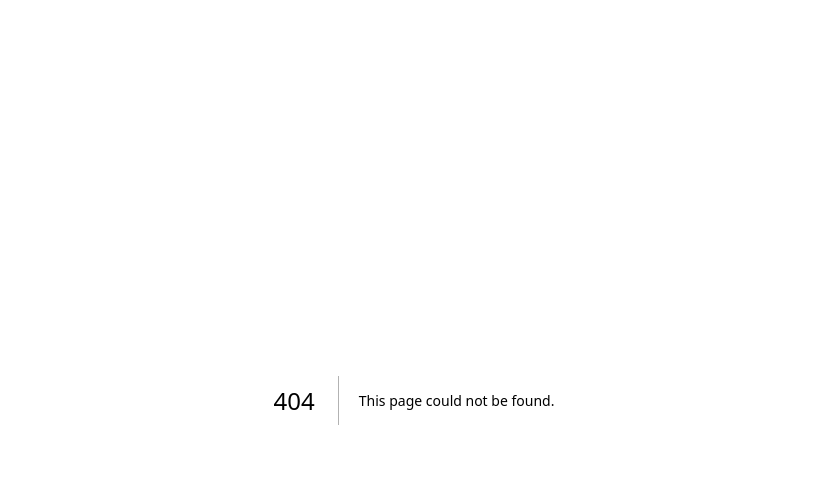
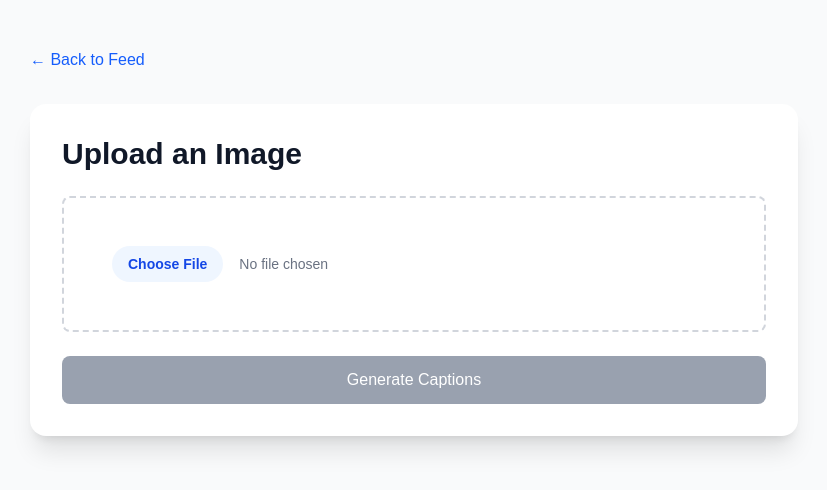
Before and after one commit to Daniel-Manjarrez/HumorProject, a Next.js app in the folder week1-assignment/: page /upload in a window 1280 px wide. Before the commit this address had no page. Shown: the top 490 px of the page, without its empty margins (226-1053 px from the left). Built offline with nearby package versions, Linux system fonts and the light colour scheme.

Commit message:
Added Using REST API Call Functionality

```diff
--- /dev/null
+++ b/week1-assignment/app/auth/auth-code-error/page.tsx
@@ -0,0 +1,18 @@
+export default function AuthErrorPage() {
+  return (
+    <div className="flex min-h-screen flex-col items-center justify-center bg-gray-50 px-4">
+      <div className="max-w-md w-full space-y-8 text-center">
+        <h1 className="text-3xl font-bold text-red-600">Authentication Error</h1>
+        <p className="text-gray-600">
+          There was an issue signing you in. This can happen if the link expired or was already used.
+        </p>
+        <a
+          href="/"
+          className="inline-block bg-blue-600 text-white px-6 py-3 rounded-md hover:bg-blue-700 transition-colors"
+        >
+          Try Again
+        </a>
+      </div>
+    </div>
+  )
+}
--- a/week1-assignment/app/page.tsx
+++ b/week1-assignment/app/page.tsx
@@ -2,6 +2,7 @@ import { createClient } from '@/utils/supabase/server';
 import LoginButton from '@/components/LoginButton';
 import SignOutButton from '@/components/SignOutButton';
 import CaptionRater from '@/components/CaptionRater';
+import Link from 'next/link';
 
 // Define the shape of our data
 type Caption = {
@@ -71,7 +72,15 @@ export default async function Home() {
               ID: {user.id}
             </p>
           </div>
-          <SignOutButton />
+          <div className="flex items-center gap-4">
+            <Link
+              href="/upload"
+              className="bg-blue-600 text-white px-4 py-2 rounded-md hover:bg-blue-700 transition-colors font-medium shadow-sm"
+            >
+              Upload Image
+            </Link>
+            <SignOutButton />
+          </div>
         </div>
 
         <div className="mt-8">
--- /dev/null
+++ b/week1-assignment/app/upload/actions.ts
@@ -0,0 +1,77 @@
+'use server'
+
+import { createClient } from '@/utils/supabase/server'
+
+const API_BASE = 'https://api.almostcrackd.ai'
+
+async function getAuthToken() {
+  const supabase = await createClient()
+  const { data: { session } } = await supabase.auth.getSession()
+
+  if (!session) {
+    throw new Error('Not authenticated')
+  }
+
+  return session.access_token
+}
+
+export async function getPresignedUrl(contentType: string) {
+  const token = await getAuthToken()
+
+  const response = await fetch(`${API_BASE}/pipeline/generate-presigned-url`, {
+    method: 'POST',
+    headers: {
+      'Authorization': `Bearer ${token}`,
+      'Content-Type': 'application/json',
+    },
+    body: JSON.stringify({ contentType }),
+  })
+
+  if (!response.ok) {
+    const errorText = await response.text()
+    throw new Error(`Failed to get presigned URL: ${response.status} ${errorText}`)
+  }
+
+  return await response.json() // { presignedUrl, cdnUrl }
+}
+
+export async function registerAndGenerateCaptions(cdnUrl: string) {
+  const token = await getAuthToken()
+
+  // Step 3: Register Image
+  const registerResponse = await fetch(`${API_BASE}/pipeline/upload-image-from-url`, {
+    method: 'POST',
+    headers: {
+      'Authorization': `Bearer ${token}`,
+      'Content-Type': 'application/json',
+    },
+    body: JSON.stringify({
+      imageUrl: cdnUrl,
+      isCommonUse: false
+    }),
+  })
+
+  if (!registerResponse.ok) {
+    const errorText = await registerResponse.text()
+    throw new Error(`Failed to register image: ${registerResponse.status} ${errorText}`)
+  }
+
+  const { imageId } = await registerResponse.json()
+
+  // Step 4: Generate Captions
+  const generateResponse = await fetch(`${API_BASE}/pipeline/generate-captions`, {
+    method: 'POST',
+    headers: {
+      'Authorization': `Bearer ${token}`,
+      'Content-Type': 'application/json',
+    },
+    body: JSON.stringify({ imageId }),
+  })
+
+  if (!generateResponse.ok) {
+    const errorText = await generateResponse.text()
+    throw new Error(`Failed to generate captions: ${generateResponse.status} ${errorText}`)
+  }
+
+  return await generateResponse.json() // Returns array of captions
+}
--- /dev/null
+++ b/week1-assignment/app/upload/page.tsx
@@ -0,0 +1,138 @@
+'use client'
+
+import { useState } from 'react'
+import { getPresignedUrl, registerAndGenerateCaptions } from './actions'
+import Link from 'next/link'
+
+export default function UploadPage() {
+  const [file, setFile] = useState<File | null>(null)
+  const [loading, setLoading] = useState(false)
+  const [status, setStatus] = useState('')
+  const [captions, setCaptions] = useState<any[]>([])
+  const [error, setError] = useState('')
+
+  const handleFileChange = (e: React.ChangeEvent<HTMLInputElement>) => {
+    if (e.target.files && e.target.files[0]) {
+      setFile(e.target.files[0])
+      setError('')
+      setCaptions([])
+      setStatus('')
+    }
+  }
+
+  const handleUpload = async () => {
+    if (!file) return
+
+    setLoading(true)
+    setError('')
+    setCaptions([])
+
+    try {
+      // Step 1: Get Presigned URL
+      setStatus('Getting upload URL...')
+      const { presignedUrl, cdnUrl } = await getPresignedUrl(file.type)
+
+      // Step 2: Upload to S3
+      setStatus('Uploading image...')
+      const uploadResponse = await fetch(presignedUrl, {
+        method: 'PUT',
+        headers: {
+          'Content-Type': file.type,
+        },
+        body: file,
+      })
+
+      if (!uploadResponse.ok) {
+        throw new Error('Failed to upload image to S3')
+      }
+
+      // Step 3 & 4: Register and Generate Captions
+      setStatus('Generating captions (this may take a moment)...')
+      const generatedCaptions = await registerAndGenerateCaptions(cdnUrl)
+
+      setCaptions(generatedCaptions)
+      setStatus('Done!')
+    } catch (err: any) {
+      console.error(err)
+      setError(err.message || 'Something went wrong')
+      setStatus('')
+    } finally {
+      setLoading(false)
+    }
+  }
+
+  return (
+    <div className="min-h-screen bg-gray-50 py-12 px-4 sm:px-6 lg:px-8">
+      <div className="max-w-3xl mx-auto">
+        <div className="mb-8">
+          <Link href="/" className="text-blue-600 hover:text-blue-800 flex items-center gap-2">
+            ← Back to Feed
+          </Link>
+        </div>
+
+        <div className="bg-white shadow-xl rounded-2xl p-8">
+          <h1 className="text-3xl font-bold text-gray-900 mb-6">Upload an Image</h1>
+
+          <div className="space-y-6">
+            <div className="border-2 border-dashed border-gray-300 rounded-lg p-12 text-center hover:border-blue-500 transition-colors">
+              <input
+                type="file"
+                accept="image/jpeg,image/png,image/webp,image/gif"
+                onChange={handleFileChange}
+                className="block w-full text-sm text-gray-500
+                  file:mr-4 file:py-2 file:px-4
+                  file:rounded-full file:border-0
+                  file:text-sm file:font-semibold
+                  file:bg-blue-50 file:text-blue-700
+                  hover:file:bg-blue-100
+                  cursor-pointer"
+              />
+              {file && (
+                <p className="mt-4 text-sm text-gray-600">
+                  Selected: {file.name} ({(file.size / 1024 / 1024).toFixed(2)} MB)
+                </p>
+              )}
+            </div>
+
+            <button
+              onClick={handleUpload}
+              disabled={!file || loading}
+              className={`w-full py-3 px-4 rounded-lg text-white font-medium transition-all
+                ${!file || loading
+                  ? 'bg-gray-400 cursor-not-allowed'
+                  : 'bg-blue-600 hover:bg-blue-700 shadow-md hover:shadow-lg'
+                }`}
+            >
+              {loading ? 'Processing...' : 'Generate Captions'}
+            </button>
+
+            {status && (
+              <div className="text-center text-blue-600 font-medium animate-pulse">
+                {status}
+              </div>
+            )}
+
+            {error && (
+              <div className="p-4 bg-red-50 text-red-700 rounded-lg border border-red-200">
+                Error: {error}
+              </div>
+            )}
+          </div>
+        </div>
+
+        {captions.length > 0 && (
+          <div className="mt-12 space-y-8">
+            <h2 className="text-2xl font-bold text-gray-900">Generated Captions</h2>
+            <div className="grid gap-6">
+              {captions.map((caption: any, index: number) => (
+                <div key={index} className="bg-white p-6 rounded-xl shadow-md border border-gray-100">
+                  <p className="text-xl text-gray-800 font-serif italic">"{caption.content || caption}"</p>
+                </div>
+              ))}
+            </div>
+          </div>
+        )}
+      </div>
+    </div>
+  )
+}
```
